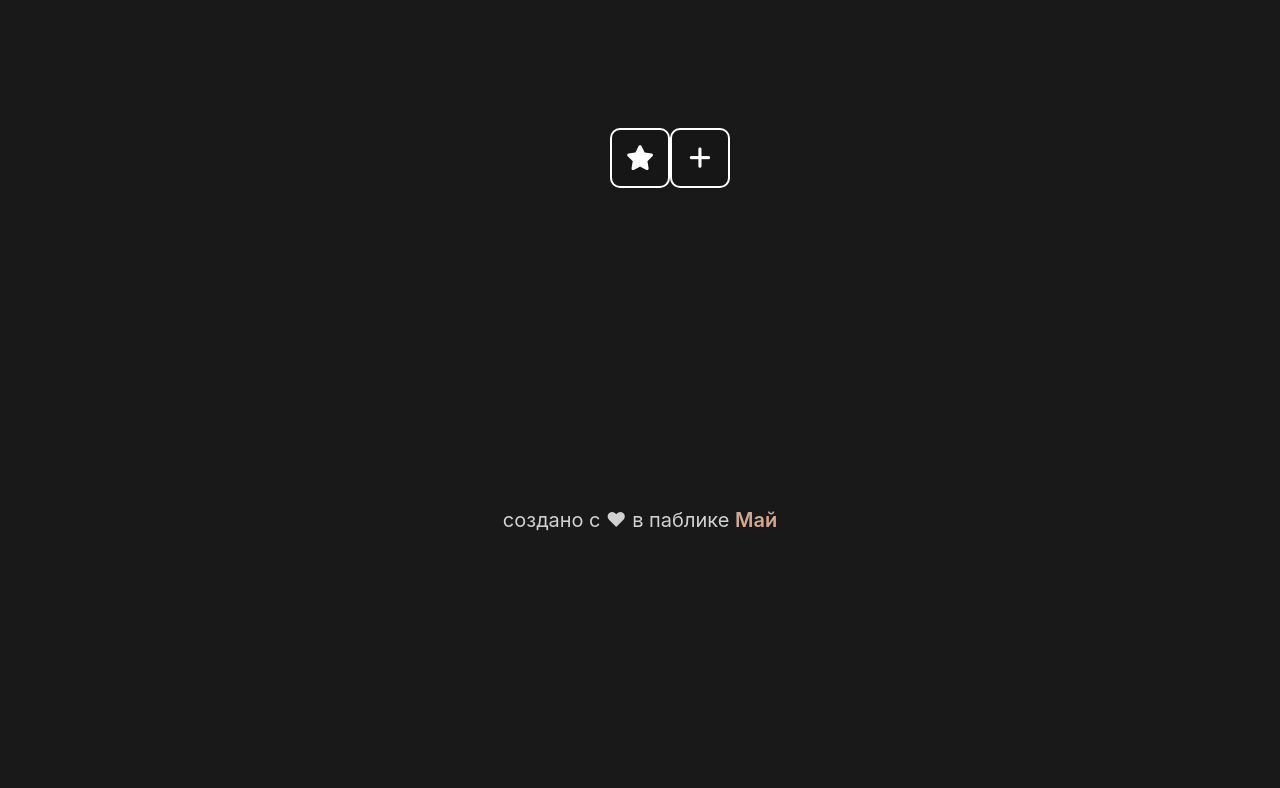
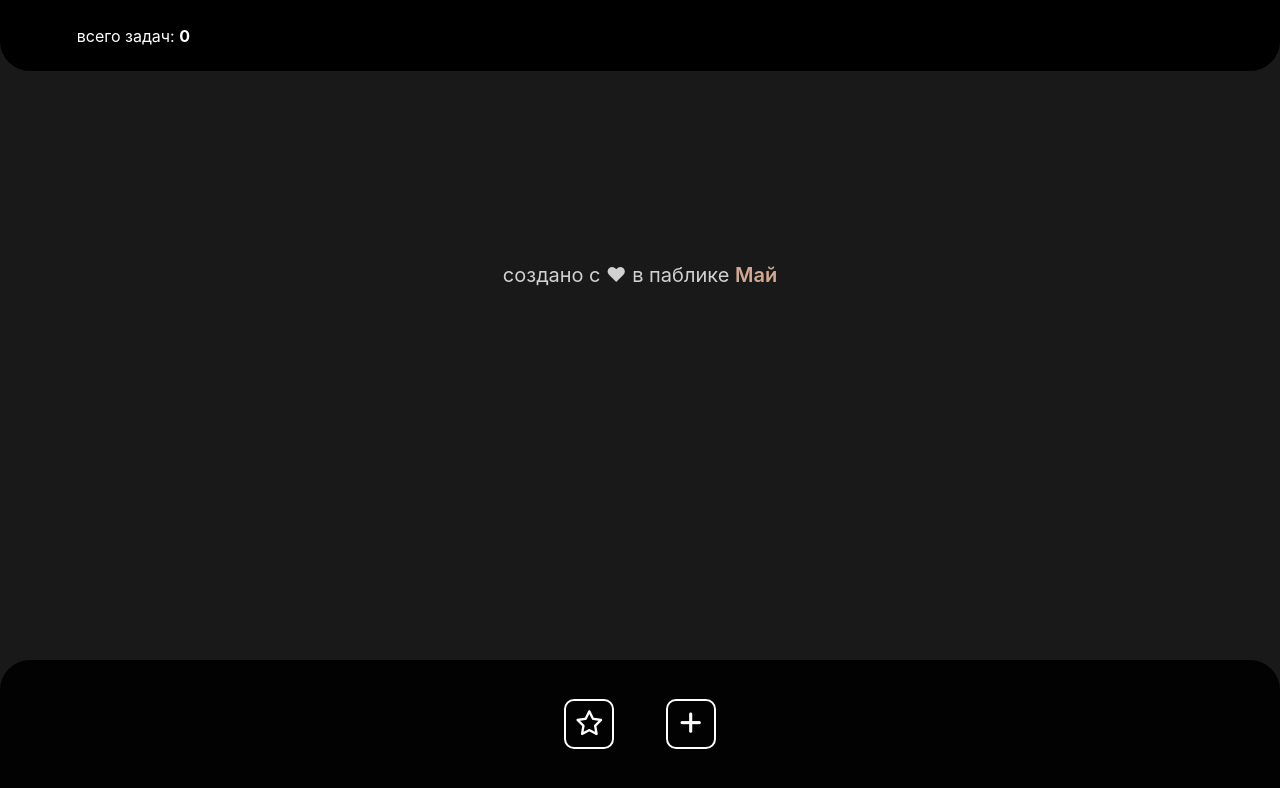
Before and after one commit to Tobias-Bot/todo-app, a React (Create React App) app: page / in a window 1280 px wide. Shown: the top 788 px of the page. Built offline with nearby package versions, Linux system fonts and the light colour scheme.

Commit message:
Added "important" button

```diff
--- a/src/App.css
+++ b/src/App.css
@@ -4,9 +4,15 @@
   height: 100%;
   overflow-x: hidden;
   overflow-y: auto;
-  left: 50%;
-  transform: translateX(-50%);
   background: rgba(0, 0, 0, 0.9);
+}
+
+.infoBar {
+  position: relative;
+  padding: 2% 6%;
+  border-radius: 0 0 30px 30px;
+  color: white;
+  background: black;
 }
 
 .logoText {
@@ -15,8 +21,7 @@
   transform: translateX(-50%);
   width: 100%;
   text-align: center;
-  margin-top: 10%;
-  margin-bottom: 5%;
+  margin-top: 15%;
   font-size: 20px;
   color: rgba(255, 255, 255, 0.8);
 }
@@ -25,6 +30,18 @@
   font-weight: 600;
   color: rgba(255, 205, 176, 0.8);
   text-decoration: none;
+}
+
+.mainBtns {
+  position: fixed;
+  bottom: 0;
+  z-index: 1;
+  width: 100%;
+  margin-top: 10%;
+  padding: 3% 0 4% 0;
+  border-radius: 30px 30px 0 0;
+  text-align: center;
+  background: rgba(0, 0, 0, 0.9);
 }
 
 .task {
@@ -89,34 +106,20 @@
   background-color: rgba(0, 0, 0, 0.8);
 }
 
-/* .mainToolBar {
-  position: absolute;
-  bottom: 0;
-  width: 100%;
-  z-index: 2;
-} */
-
-/* .btnToolBar {
+.btnMains {
   position: relative;
-} */
-
-.btnAddTask {
-  position: relative;
-  width: 60px;
-  height: 60px;
+  width: 50px;
+  height: 50px;
   border-radius: 10px;
   border: 2px solid white;
   color: white;
   font-size: 25px;
   outline: none;
   background-color: rgba(0, 0, 0, 0.1);
-  left: 50%;
-  transform: translateX(-50%);
-  margin-top: 10%;
-  margin-bottom: 15%;
+  margin: 0 2% 0 2%;
   transition: 0.1s all;
 }
-.btnAddTask:hover {
+.btnMains:hover {
   cursor: pointer;
   background-color: rgba(0, 0, 0, 0.5);
 }
--- a/src/components/TodoList.js
+++ b/src/components/TodoList.js
@@ -7,7 +7,7 @@ class TodoList extends React.Component {
     super(props);
     this.state = { tasks: [], showImportant: false };
 
-    this.tasks = [];
+    this.items = [];
 
     // Эта привязка обязательна для работы `this` в колбэке.
     this.createNewTask = this.createNewTask.bind(this);
@@ -85,6 +85,8 @@ class TodoList extends React.Component {
           this.setState((prevState) => {
             return { tasks: tasks.result };
           });
+
+          this.tasks = tasks.result;
         }
       };
     };
@@ -106,7 +108,6 @@ class TodoList extends React.Component {
   }
 
   UpdateTask(task, index) {
-    console.log(task, index, this.state.tasks);
     let tasks = this.state.tasks;
 
     tasks[index] = task;
@@ -124,7 +125,7 @@ class TodoList extends React.Component {
   };
 
   sortTasksByImportant() {
-    this.tasks = this.state.tasks.map((item, i) => {
+    this.items = this.state.tasks.map((item, i) => {
       return (
         item.isImportant && (
           <Task
@@ -140,7 +141,7 @@ class TodoList extends React.Component {
   }
 
   showTasks() {
-    this.tasks = this.state.tasks.map((item, i) => {
+    this.items = this.state.tasks.map((item, i) => {
       return (
         <Task
           key={i}
@@ -160,25 +161,36 @@ class TodoList extends React.Component {
   }
 
   render() {
+    let star = '';
     let important = this.state.showImportant;
+    let info = '';
 
-    important ? this.showTasks() : this.sortTasksByImportant();
+    console.log(this.items);
 
-    const star = !important ? (
-      <i className="fas fa-star"></i>
-    ) : (
-      <i className="far fa-star"></i>
-    );
+    if (important) {
+      this.sortTasksByImportant();
+      info = <span>важные: <b>{this.items.length}</b></span>;
+      star = <i className="fas fa-star"></i>;
+    } else {
+      this.showTasks();
+      info = <span>всего задач: <b>{this.items.length}</b></span>;
+      star = <i className="far fa-star"></i>;
+    }
 
     return (
       <div className="list">
+        <div className="infoBar">
+          {info}
+        </div>
         {this.tasks}
-        <button className="btnAddTask" onClick={this.renderTasks}>
-          {star}
-        </button>
-        <button className="btnAddTask" onClick={this.createNewTask}>
-          <i className="fas fa-plus"></i>
-        </button>
+        <div className="mainBtns">
+          <button className="btnMains" onClick={this.renderTasks}>
+            {star}
+          </button>
+          <button className="btnMains" onClick={this.createNewTask}>
+            <i className="fas fa-plus"></i>
+          </button>
+        </div>
         <div className="logoText">
           создано с ❤ в паблике{" "}
           <a className="source" href="https://vk.com/warmay">
--- a/src/index.css
+++ b/src/index.css
@@ -1,4 +1,5 @@
 body {
+  overflow: hidden;
   margin: 0;
   font-family: -apple-system, BlinkMacSystemFont, 'Segoe UI', 'Roboto', 'Oxygen',
     'Ubuntu', 'Cantarell', 'Fira Sans', 'Droid Sans', 'Helvetica Neue',
```
